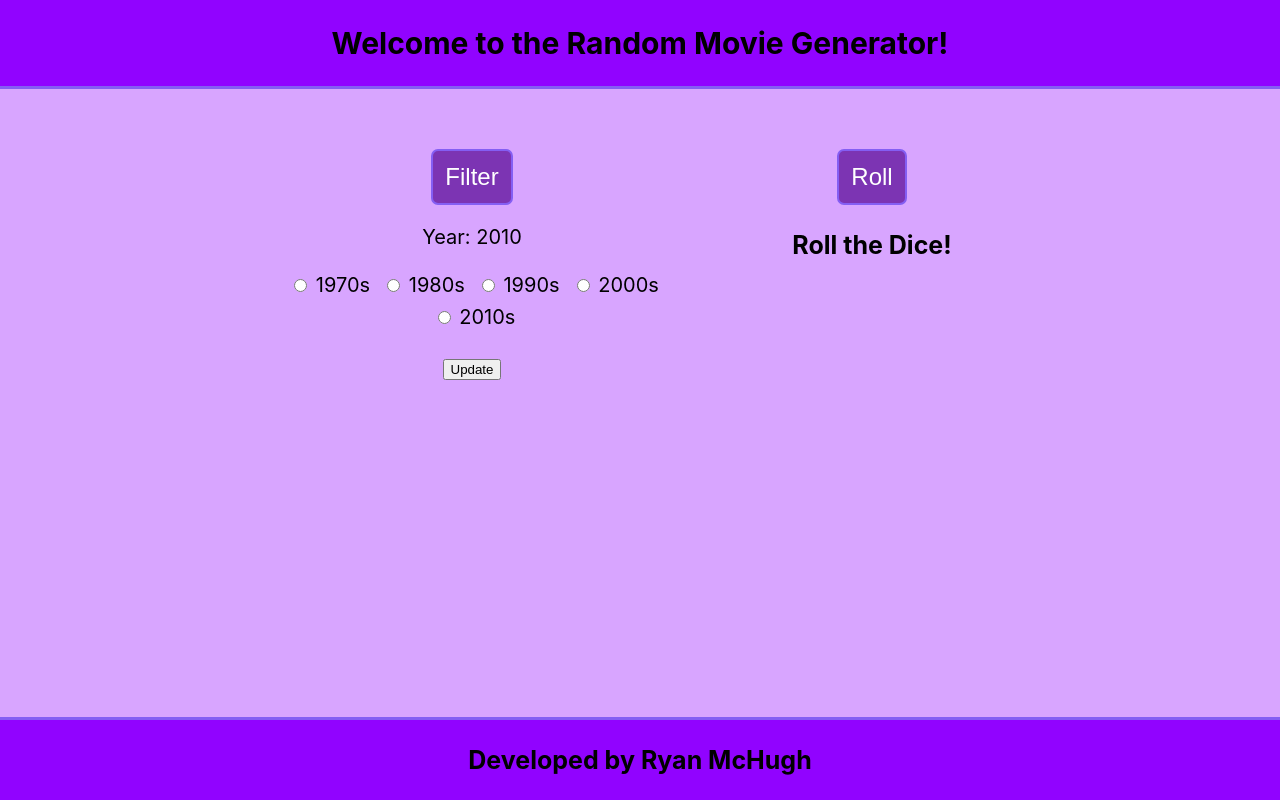
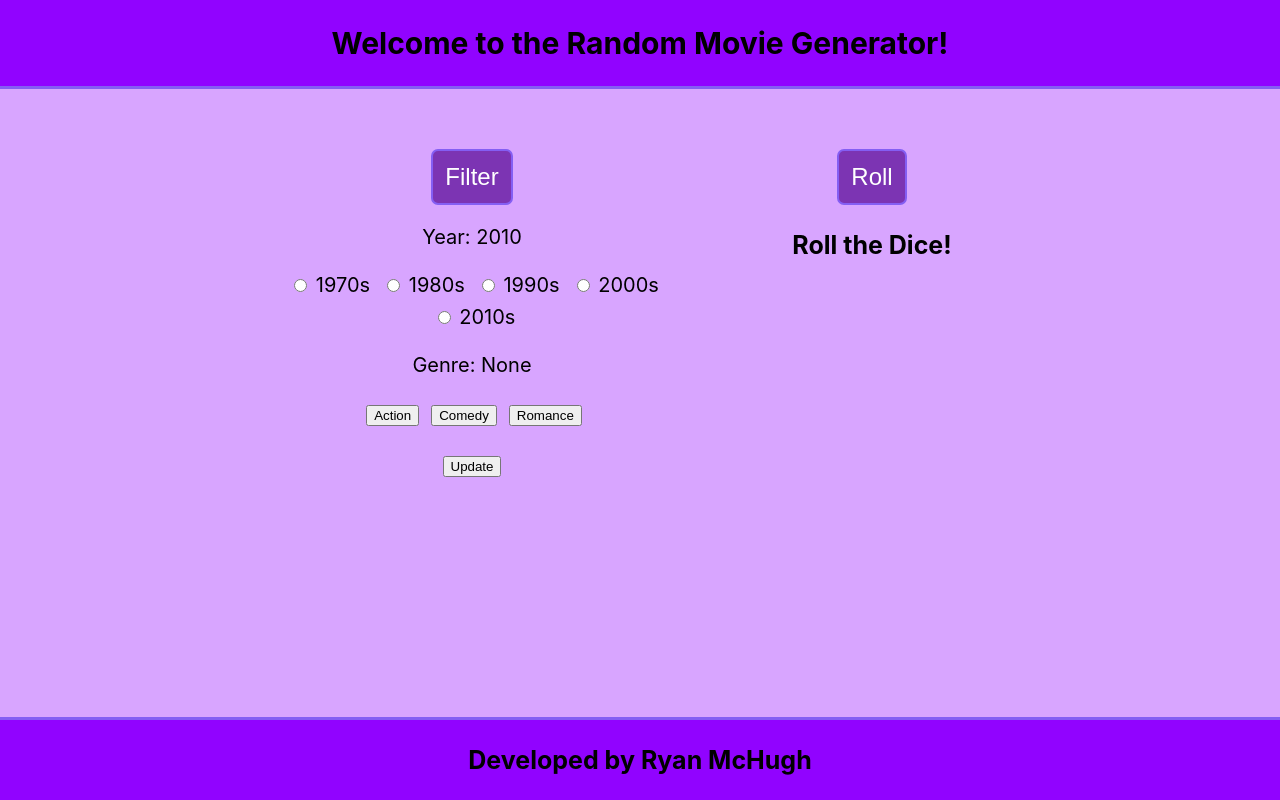
Before and after one commit to brohemz/movies-app, a React (Create React App) app: page / in a window 1280 px wide. Both pictures are taken after a click on the button "Filter". Built offline with nearby package versions, Linux system fonts and the light colour scheme; no server answers.

Commit message:
Filter -> Added Genre

```diff
--- a/src/App.js
+++ b/src/App.js
@@ -40,15 +40,14 @@ class App extends React.Component {
   }
 
   get_genres(){
-    const api_url = "https://api.themoviedb.org/3/genre/movie/list";
+    const genre_list =
+      {
+        "Action" : 28,
+        "Comedy" : 35,
+        "Romance" : 10749
+      }
 
-    const parameters = {
-      api_key : 'f3c134e0862454196cdaab3f54ba99fc',
-    }
-
-    const genres = axios.get(api_url, {
-      params: parameters
-    }).then(res => {return res});
+    return genre_list;
   }
 
   get_movies(props){
@@ -118,6 +117,10 @@ class App extends React.Component {
   	state['primary_release_date.gte'] = props.year;
   	state['primary_release_date.lte'] = props.year < 2010 ? (props.year + 10) : 2019;
 
+    if(props.genre.id !== 0){
+      state['with_genres'] = props.genre.id;
+    }
+
 
 
   	this.get_movies(state).then(data => {
@@ -160,7 +163,7 @@ class App extends React.Component {
 			</div>
 			<div className="flex-item">
 			  <button onClick={() => this.handleUpdate({random_movie_item: this.random_movie()})} className="button button-primary"> Roll </button>
-			  <Movie_item props={{movie: this.state.random_movie_item}} />
+			  <Movie_item props={{movie: this.state.random_movie_item, genres: this.get_genres()}} />
 			</div>
 		</div>
 
--- a/src/Components/Filter.js
+++ b/src/Components/Filter.js
@@ -7,19 +7,35 @@ class Filter extends React.Component {
     super(props)
     this.state = {
       year: 2010,
-      genres: this.props.props.genres,
+      genre_list: this.props.props.genres,
+      genre: {id: 0, name: "None"},
 	    hidden: true
     };
 
     this.handleChange = this.handleChange.bind(this);
     this.handleSubmit = this.handleSubmit.bind(this);
-	this.flipVisibility = this.flipVisibility.bind(this);
+	  this.flipVisibility = this.flipVisibility.bind(this);
+    this.getGenreID = this.getGenreID.bind(this);
 }
 
+  getGenreID(genre){
+    return {id: this.state.genre_list[genre], name: genre};
+  }
+
   handleChange(event){
-    // this.setState({year: event.target.value}, () => this.props.props.filter(this.state));
-	this.setState({year: parseInt(event.target.value), genre: "comedy", hidden: this.state.hidden});
-  console.log(event.target);
+
+    let persist_event = event.target;
+
+    this.setState(prevState => {
+      let newState = prevState;
+      if(persist_event.name === "year"){
+        newState.year = parseInt(persist_event.value);
+      }else if(persist_event.name === "genre"){
+        newState.genre = this.getGenreID(persist_event.value);
+      }
+      return newState
+    })
+
   }
 
   handleSubmit(event){
@@ -60,6 +76,19 @@ class Filter extends React.Component {
 					<input name="year" type="radio" onChange={this.handleChange} value="2010"/> 2010s
 				</label>
 				<br />
+        <p>
+          Genre: {this.state.genre.name}
+        </p>
+        <label>
+          <input type="button" name="genre" onClick={this.handleChange} value="Action" />
+        </label>
+        <label>
+          <input type="button" name="genre" onClick={this.handleChange} value="Comedy" />
+        </label>
+        <label>
+          <input type="button" name="genre" onClick={this.handleChange} value="Romance" />
+        </label>
+        <br />
 			  <input type="submit" value="Update"/>
 	        </form>
 	      </div>
--- a/src/Components/Movie_item.js
+++ b/src/Components/Movie_item.js
@@ -1,4 +1,14 @@
 import React from "react"
+
+function genreMatch(genre_id_list, genre_list){
+  for(const [key, val] of Object.entries(genre_list)){
+    // if(genre_id_list.find(val) !== undefined){
+    //   return key;
+    // }
+  }
+  return false;
+}
+
 
 function Movie_item(props){
   // console.log(props);
@@ -7,14 +17,19 @@ function Movie_item(props){
 
   let poster = <br />;
   let description = <br />;
+  let genre = false;
 
   if(props.props.movie !== undefined){
 	  poster = <img src={poster_path_base + props.props.movie.poster_path} alt="No Poster Available" />;
 	  description = props.props.movie.overview;
+    genre = genreMatch(props.props.movie.genre_ids, props.props.genres);
   }
+
+
   return (
     <div className= "movie_item">
       <h3> {props.props.movie !== undefined ? props.props.movie.title + ` (${props.props.movie.release_date}) ` : "Roll the Dice!"} </h3>
+      <h4> {genre !== false ? `[$genre]` : ""} </h4>
     <div>
 	  	{poster}
 	  </div>
```
